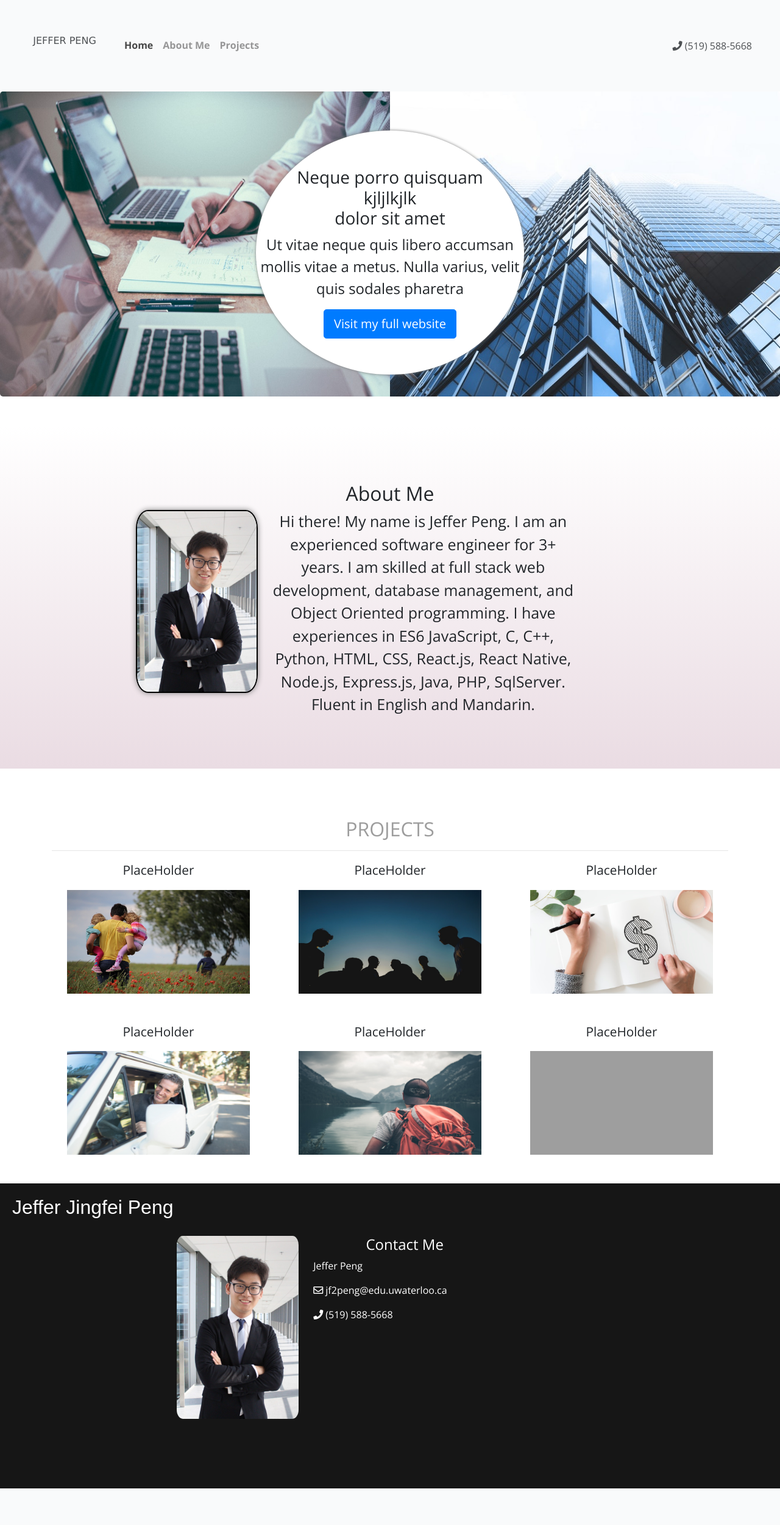
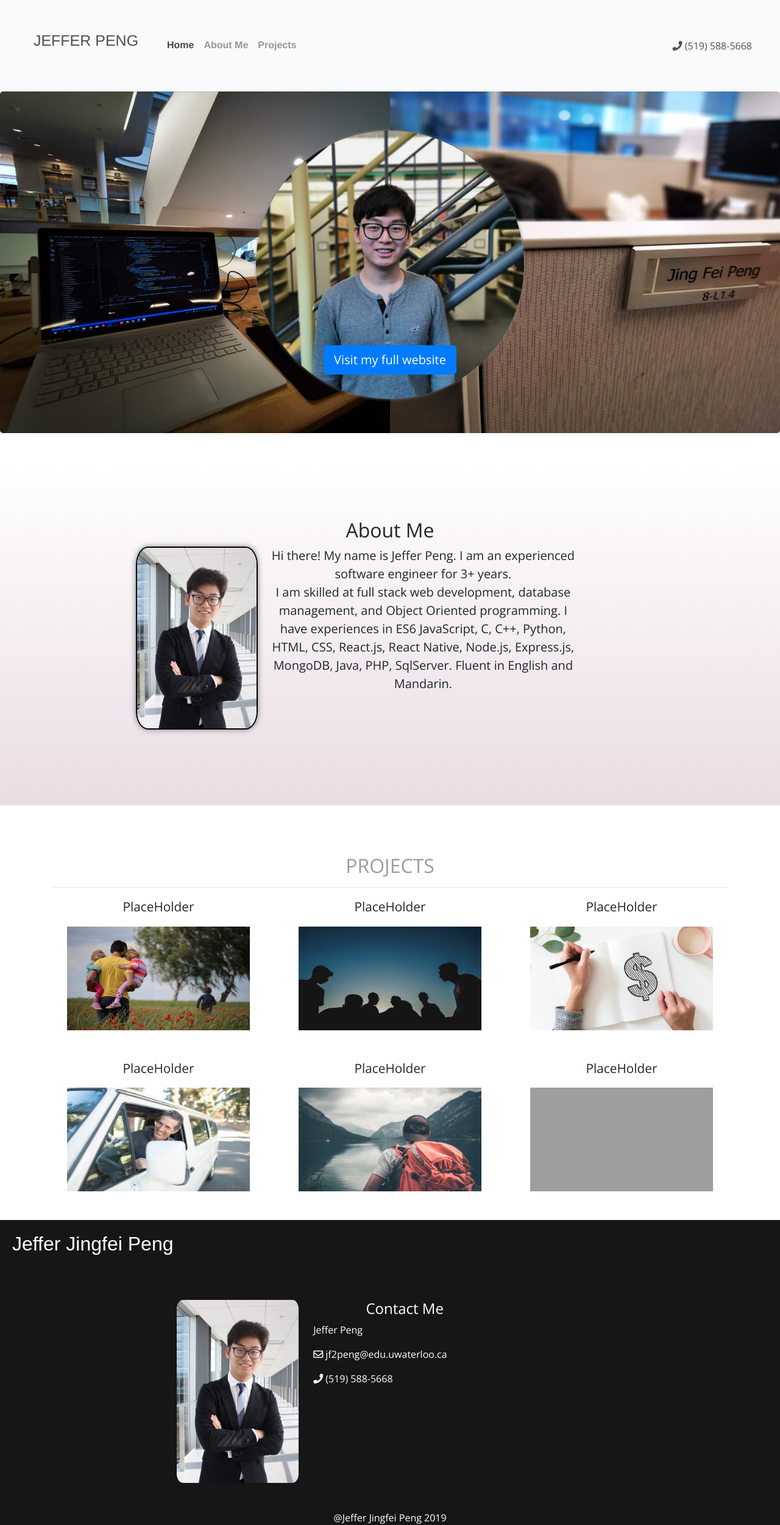
Before and after one commit to JingfeiPeng/jingfeipeng.github.io, a PHP site: page / in a window 1280 px wide. Shown: the whole page at 61% size. Before the commit the page ends 2440 px from the top, so only its background shows below. Run offline with PHP 8.4, Linux system fonts and the light colour scheme; some libraries are stand-ins or nearby versions; some web fonts are replaced; grey boxes are pictures that could not be loaded.

Commit message:
updated pictures

```diff
--- a/css/customStyle.css
+++ b/css/customStyle.css
@@ -18,6 +18,8 @@ body {
 }
 .nav-link{
 	border-bottom: 3px solid transparent;
+	font-family: 'Montserrat',"Helvetica Neue",Helvetica,Arial,sans-serif;
+
 }
 .nav-link:hover{
 	border-bottom: 3px solid grey;
@@ -26,11 +28,11 @@ body {
 	font-weight:bold;
 }
 #text{
-	font-size: 25px;
+	font-size: 20px;
 }
 .jumbotron{
-	height:500px;
-	background-image: url("../assets/agents.jpg"), url("../assets/finance.jpg");
+	height:560px;
+	background-image: url("../assets/leftPic.jpg"), url("../assets/rightPic.jpg");
 	background-size:50% 100%;
 	background-repeat: no-repeat, no-repeat;
 	background-position:left top, right top;
@@ -42,17 +44,26 @@ body {
 }
 #jumbText{
 	width:440px;
-	height:400px;
-	background-color:white;
+	height:440px;
+	/* background-color:white; */
 	margin:auto;
 	border-radius:50%;
+	background-image: url("../assets/myself.jpg");
+	background-repeat: no-repeat;
+	background-size: 440px;
 	box-shadow:0 0 5px grey;
+	display:flex;
+	align-items: flex-end;
+	justify-content: center;
+	padding-bottom: 40px;
 }
 #jumbText h3{
 	padding-top:60px;
 }
 nav.shrinked{
 	height:80px !important;
+	/* background-color: black;
+	color:white; */
 	-webkit-transition:1s all ease;
 	transition:1s all ease;
 }
@@ -89,13 +100,13 @@ nav{
 #headerName{
 	display: flex;
 	height: 80px;
-	width: 180px;
+	width: 250px;
 	align-items: center;
 	justify-content: center;
 }
 #headerNameText{
-	font-size: 40;
-	font-family: 'Lucida Sans', 'Lucida Sans Regular', 'Lucida Grande', 'Lucida Sans Unicode', Geneva, Verdana, sans-serif
+	font-size: 25px;
+    font-family: 'Montserrat',"Helvetica Neue",Helvetica,Arial,sans-serif;
 }
 #staff{
 	padding-top:50px;
@@ -121,6 +132,9 @@ footer{
 	color:white;
 	height:500px;
 	background-color:#161616;
+	display: flex;
+	flex-direction: column;
+	justify-content: space-between
 }
 footer h2{
 	padding: 20px;
--- a/index.html
+++ b/index.html
@@ -22,13 +22,10 @@
   <body data-spy="scroll" data-target="#head" data-offset="150">
 		<nav id="head" class="navbar navbar-expand-lg navbar-light bg-light sticky-top">
 			<div id="headerName"><p id="headerNameText">JEFFER PENG</p> </div>
-		<button class="navbar-toggler" type="button" data-toggle="collapse" data-target="#navbarSupportedContent" aria-controls="navbarSupportedContent" aria-expanded="false" aria-label="Toggle navigation">
-			<span class="navbar-toggler-icon"></span>
-		</button>
 		<div class="collapse navbar-collapse" id="navbarSupportedContent">
 			<ul class="navbar-nav mr-auto">
 				<li class="nav-item bold">
-					<a class="nav-link" href="#jumbo">Home <span class="sr-only">(current)</span></a>
+					<a class="nav-link" href="#jumbo">Home</a>
 				</li>
 				<li class="nav-item bold">
 						<a class="nav-link" href="#staff">About Me</a>
@@ -44,8 +41,6 @@
 	</nav>
 	<div id="jumbo" class="jumbotron">
 		<div id="jumbText" class="wow bounceInDown">
-			<h3>Neque porro quisquam <br>kjljlkjlk<br>dolor sit amet</h3>
-			<p>Ut vitae neque quis libero accumsan mollis vitae a metus. Nulla varius, velit quis sodales pharetra<p>
 			<a class="btn btn-primary btn-lg" href="index2.html" role="button">Visit my full website</a>
 		</div>
 	</div>
@@ -56,9 +51,9 @@
 			<div class="wow flipInX">
 				<img height="300" width="200" src="assets/myPicture.png"/>
 				<div id="text">
-						Hi there! My name is Jeffer Peng. I am an experienced software engineer for 3+ years.
+						Hi there! My name is Jeffer Peng. I am an experienced software engineer for 3+ years. <br/>
 						I am skilled at full stack web development, database management, and Object Oriented programming.
-						I have experiences in ES6 JavaScript, C, C++, Python, HTML, CSS, React.js, React Native, Node.js, Express.js, Java, PHP, SqlServer. Fluent in English and Mandarin.
+						I have experiences in ES6 JavaScript, C, C++, Python, HTML, CSS, React.js, React Native, Node.js, Express.js, MongoDB, Java, PHP, SqlServer. Fluent in English and Mandarin.
 				</div>
 			</div>
 		</div>
@@ -112,6 +107,7 @@
 				<p> <i class="fas fa-phone"></i> (519) 588-5668</p>
 			</div>
 		</div>
+		<a href="https://github.com/JingfeiPeng/jingfeipeng.github.io" style="color:white;text-align: center">@Jeffer Jingfei Peng 2019</a>
 	</footer>
 
 	<!-- Optional JavaScript -->
```
Also changed, not shown: assets/leftPic.jpg (added), assets/myself.jpg (added), assets/rightPic.jpg (added). Lines whose indentation alone changed are shown as unchanged.
